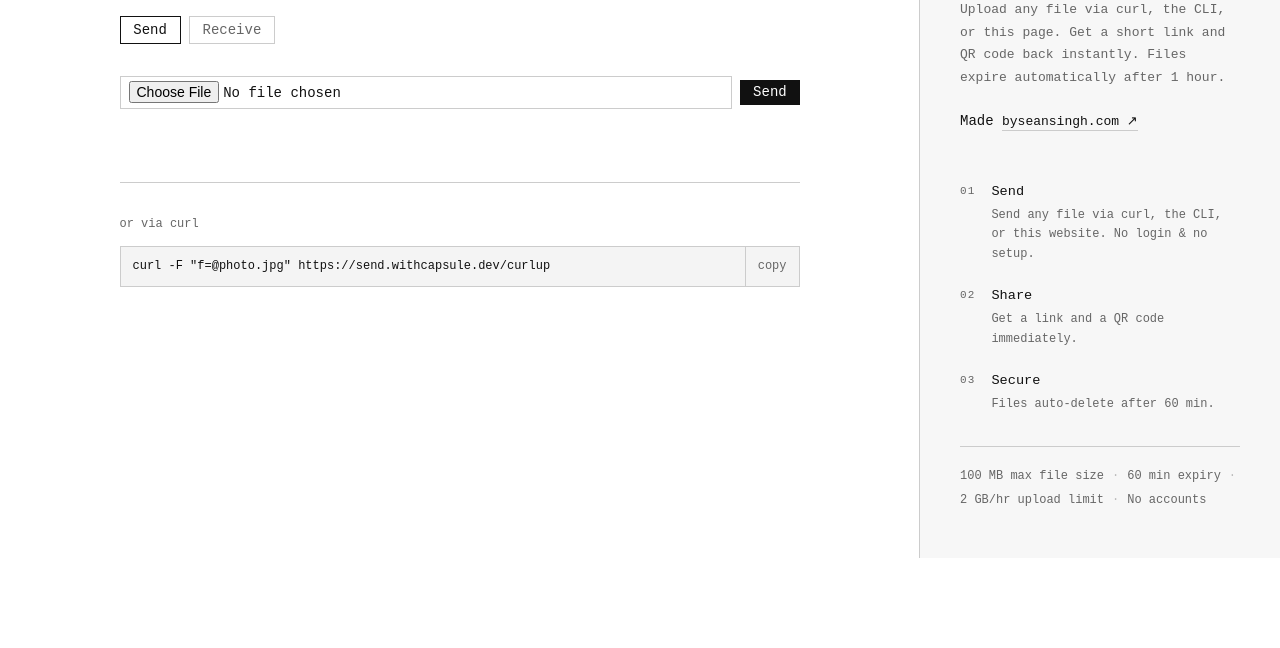
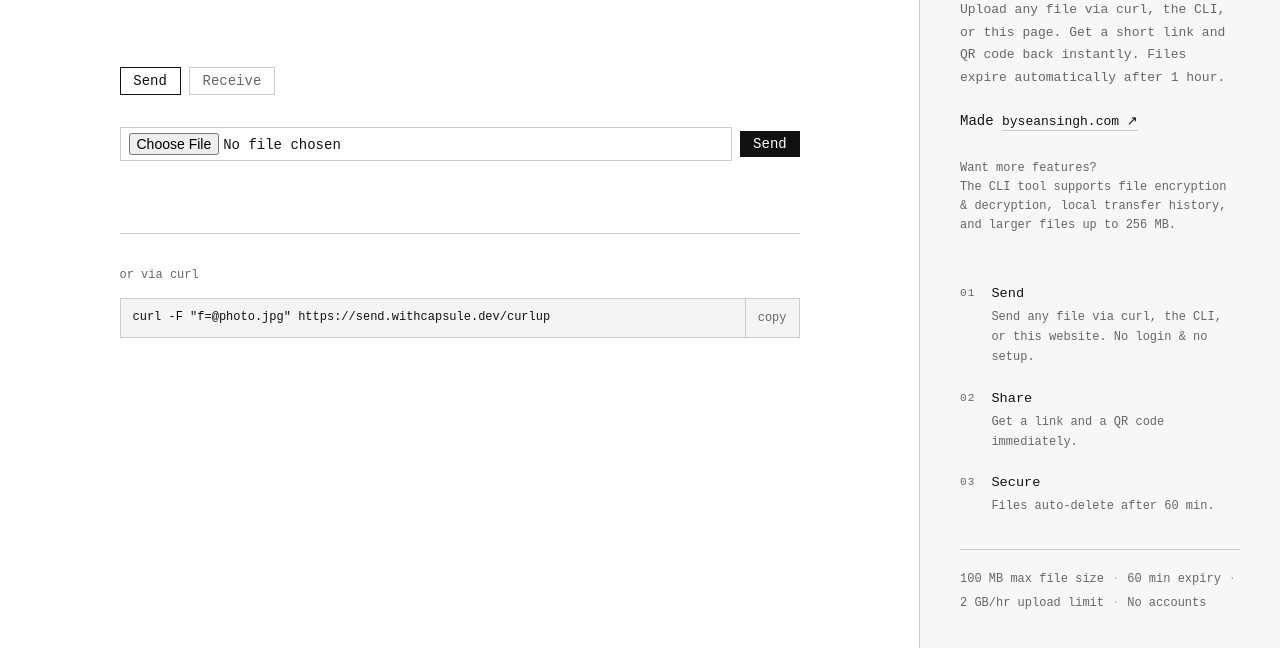
Before and after one commit to withcapsule/WebUI, a plain HTML site: page index.html in a window 1280 px wide. Shown: the part 256-904 px from the top of the page. Before the commit the page ends 814 px from the top, so only its background shows below. Drawn offline with Linux system fonts and the light colour scheme; a script that the page names is missing.

Commit message:
add ad for CLI

```diff
--- a/index.html
+++ b/index.html
@@ -139,6 +139,11 @@
 								>byseansingh.com ↗</a
 							>
 						</p>
+						<p class="cli-blurb">
+							Want more features?
+							<br/>
+							The CLI tool supports file encryption &amp; decryption, local transfer history, and larger files up to 256 MB.
+						</p>
 					</div>
 
 					<div class="info-bottom">
--- a/styles.css
+++ b/styles.css
@@ -178,6 +178,13 @@ body {
 
 .site-link:hover {
 	border-color: var(--fg);
+}
+
+.cli-blurb {
+	color: var(--muted);
+	font-size: 12px;
+	line-height: 1.6;
+	margin-top: 6px;
 }
 
 /* ── How it works ── */
```
